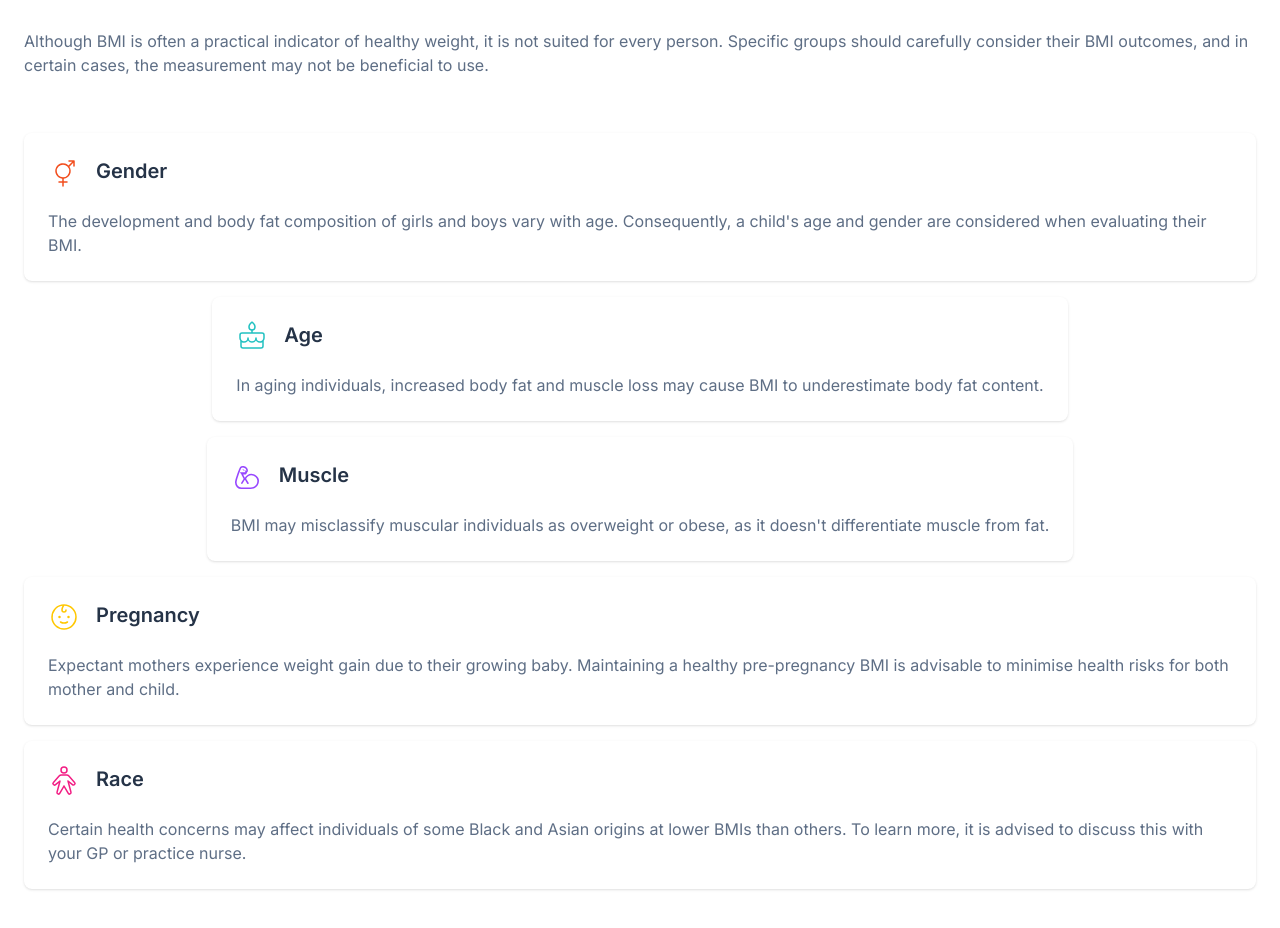
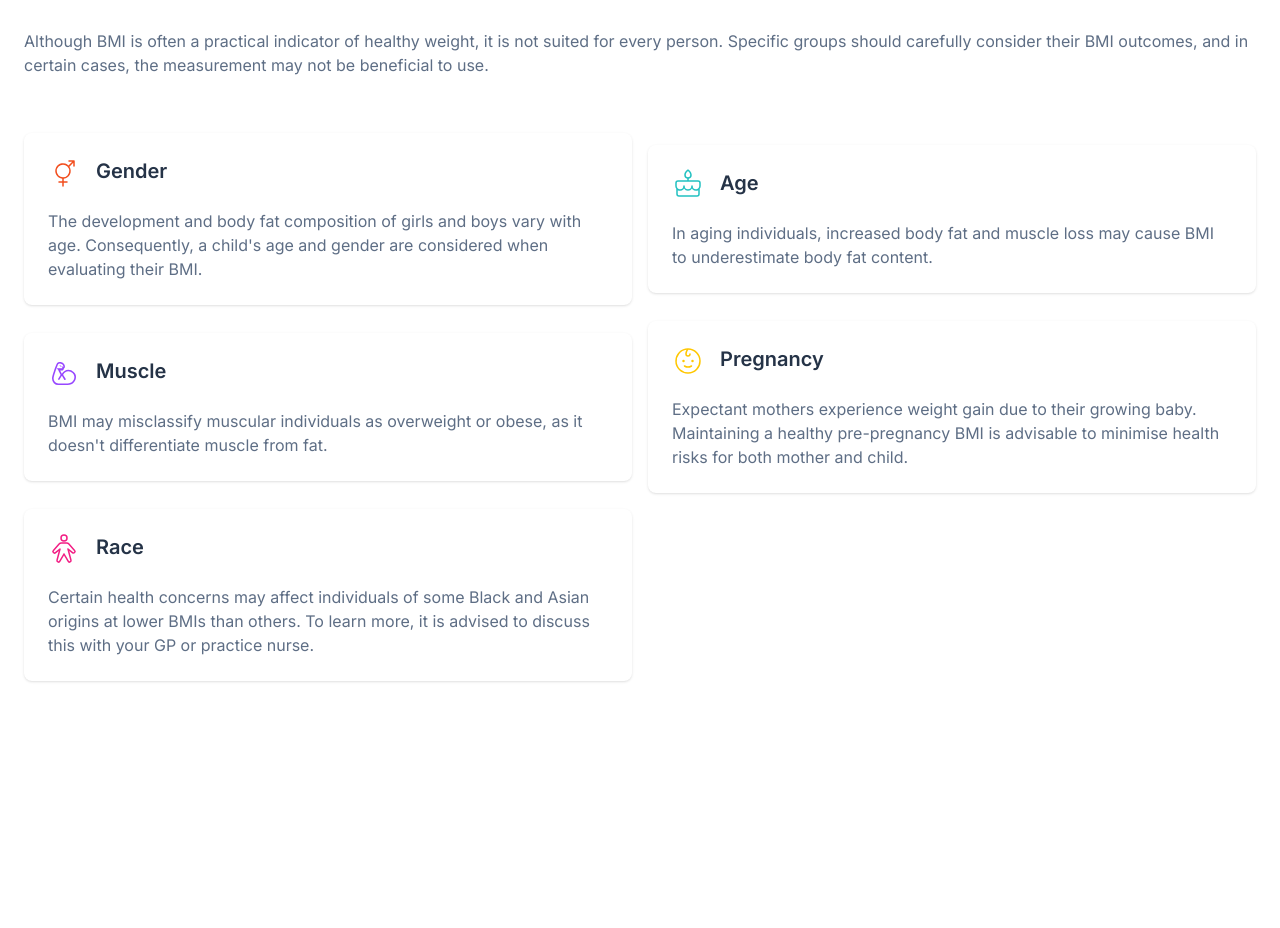
Before and after one commit to flaviare1s/bmi-calculator, a website: page src/index.html in a window 1280 px wide. Shown: the part 2324-3252 px from the top of the page. After the commit the page ends 3101 px from the top, so only its background shows below. Drawn offline with Linux system fonts and the light colour scheme.

Commit message:
Working on mobile version

```diff
--- a/src/index.html
+++ b/src/index.html
@@ -161,8 +161,8 @@
       </div>
     </section>
 
-    <section class="px-6 flex flex-col justify-center items-center gap-4 pb-[96px]">
-      <div>
+    <section class="px-6 flex flex-col justify-center items-center gap-4 pb-[96px] md:grid md:grid-cols-2">
+      <div class="md:col-span-2">
         <h2 class="text-gunmetal font-semibold text-[32px] leading-[110%] tracking-[-5%] text-center md:mt-10">Limitations of BMI</h2>
         <p class=" mt-8 mb-10 text-dark_eletric_blue leading-[150%]">
           Although BMI is often a practical indicator of healthy weight, it is not suited for every person. Specific groups should carefully consider their BMI outcomes, and in
@@ -170,7 +170,7 @@
         </p>
       </div>
 
-      <div class="p-6 rounded-lg shadow">
+      <div class="p-6 rounded-lg shadow md:col-span-1">
         <div class="flex justify-start gap-4 pb-5">
           <img src="../assets/images/icon-gender.svg" alt="Icon gender">
           <h3 class="text-gunmetal font-semibold text-xl tracking-[-5%]">Gender</h3>
@@ -180,7 +180,7 @@
         </p>
       </div>
 
-      <div class="p-6 rounded-lg shadow">
+      <div class="p-6 rounded-lg shadow md:col-span-1">
         <div class="flex justify-start gap-4 pb-5">
           <img src="../assets/images/icon-age.svg" alt="Icon age">
           <h3 class="text-gunmetal font-semibold text-xl tracking-[-5%]">Age</h3>
@@ -190,7 +190,7 @@
         </p>
       </div>
 
-      <div class="p-6 rounded-lg shadow">
+      <div class="p-6 rounded-lg shadow md:col-span-1">
         <div class="flex justify-start gap-4 pb-5">
           <img src="../assets/images/icon-muscle.svg" alt="Icon muscle">
           <h3 class="text-gunmetal font-semibold text-xl tracking-[-5%]">Muscle</h3>
@@ -201,7 +201,7 @@
         </p>
       </div>
 
-      <div class="p-6 rounded-lg shadow">
+      <div class="p-6 rounded-lg shadow md:col-span-1">
         <div class="flex justify-start gap-4 pb-5">
           <img src="../assets/images/icon-pregnancy.svg" alt="Icon pregnancy">
           <h3 class="text-gunmetal font-semibold text-xl tracking-[-5%]">Pregnancy</h3>
@@ -213,7 +213,7 @@
         </p>
       </div>
 
-      <div class="p-6 rounded-lg shadow">
+      <div class="p-6 rounded-lg shadow md:col-span-1 md:items-center">
         <div class="flex justify-start gap-4 pb-5">
           <img src="../assets/images/icon-race.svg" alt="Icon race">
           <h3 class="text-gunmetal font-semibold text-xl tracking-[-5%]">Race</h3>
```
Also changed, not shown: src/output.css.
